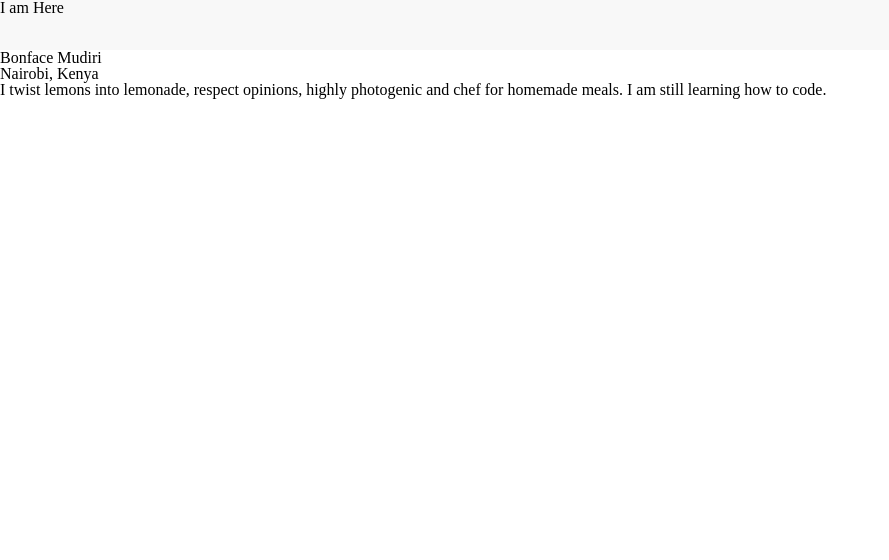
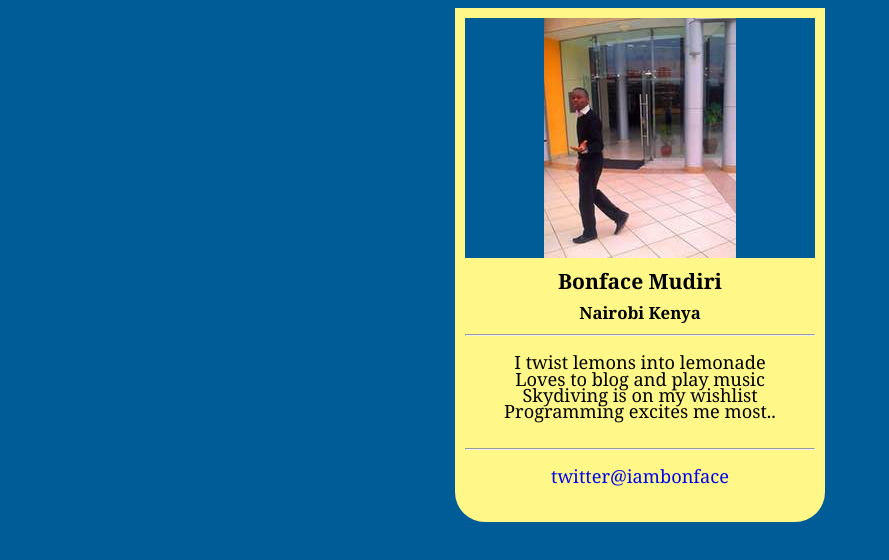
Before and after one commit to iambonface/iambonface.github.io, a plain HTML site: page index.html in a window 1280 px wide. Shown: the whole page, without its empty margins (0-889 px from the left). Drawn offline with nearby package versions, Linux system fonts and the light colour scheme; a web font is replaced by a local one.

Commit message:
Update index, css and image folder

```diff
--- a/css/style.css
+++ b/css/style.css
@@ -1,6 +1,70 @@
 
-.header-main{
-	height: 50px;
-	background-color: #f8f8f8;
-	width: 100%;
+@import url('http://fonts.googleapis.com/css?family=Georgia');
+@import url('http://fonts.googleapis.com/css?family=Lobster');
+
+html {
+	background: #005C97;
+  	min-height: 100%;
+    height: auto;
 }
+
+body  {
+  font-family: 'Georgia', serif;
+  font-size: 14px;
+  line-height: 140%;
+}
+.profile {
+  background: #fff888;
+  width: 50%;
+  min-width:300px;
+  max-width:350px;
+  margin: 0 auto;
+  margin-bottom: 30px;
+  border-radius: 0 0 30px 30px;
+  z-index: 100;
+  padding: 10px;
+}
+
+.profile-image {
+  background: #005C97;
+}
+
+.profile-image img {
+  display: block;
+  margin: 0 auto;
+}
+hr{
+	color: #000000;
+}
+
+h1, h2 {
+  font-family: 'Georgia', serif;
+  font-weight: bold;
+  color: #000000;
+}
+
+h1{
+  font-size: 1.5em;
+  line-height: 90%;
+  text-align: center;
+  font-weight: bolder;
+}
+
+h2{
+  font-size: 1.2em;
+  line-height: 90%;
+  text-align: center;
+}
+
+p {
+  font-size: 1.3em;
+  line-height: 90%;
+  text-align: center;
+  color: #000000;
+  margin-bottom: 28px;
+  font-family: 'Georgia';
+}
+
+a {
+  text-decoration: none;
+}
--- a/index.html
+++ b/index.html
@@ -1,42 +1,35 @@
 <!DOCTYPE html>
-
 <html lang="en">
   <head>
     <meta charset="utf-8">
-		<meta name="description" content="">
+    <meta name="viewport" content="width=device-width, initial-scale=1">
+    <meta name="description" content="andela user-interface bootcamp cohort IV">
+    <meta name="author" content="Bonface Mudiri">
 
-		<!--site css -->
-		<link rel="stylesheet" type="text/css" href="css/style.css">
+    <title>Bonface Mudiri: Git Page </title>
 
-		<!-- Reset CSS by Meyer -->
-		<link rel="stylesheet" type="text/css" href="https://cdnjs.cloudflare.com/ajax/libs/meyer-reset/2.0/reset.min.css">
+    <!-- stylesheet css -->
+    <link href="css/style.css" rel="stylesheet">
   </head>
+
  <body>
-		<header id="header" class="header-main">
-			<h1>I am Here</h1>
-		</header>
-		<div class="container-main">
+ <div class="main">
+ 	 <div class="profile">
+		 	 <div class="profile-image">
+		        <img src="images/iambonface.jpg" alt="profile-image"/>
+		    </div>
+	    <h1>Bonface Mudiri</h1>
+	    <h2>Nairobi Kenya</h2>
+	    <hr>
 
-			<section id="section" class="section-main">
-				<div class="container-inner">
-					<h1>Bonface Mudiri</h1>
-					<h2>Nairobi, Kenya</h2>
-
-					<p class="p-inner-main">
-						I twist lemons into lemonade, respect opinions, highly photogenic and chef for homemade meals. I am still learning how to code.
+	    <p> I twist lemons into lemonade
+	    <br/>Loves to blog and play music
+	    <br/>Skydiving is on my wishlist
+	    <br/>Programming excites me most..
 		</p>
-
+		<hr>
+		<p><a href="http://www.twitter.com/iambonface">twitter@iambonface</a></p>
 	 </div>
-
-			</section>
-
-			<footer>
-
-			</footer>
-
  </div>
-
 </body>
-
-
 </html>
```
Also changed, not shown: images/iambonface.jpg (added). Lines whose indentation alone changed are shown as unchanged.
